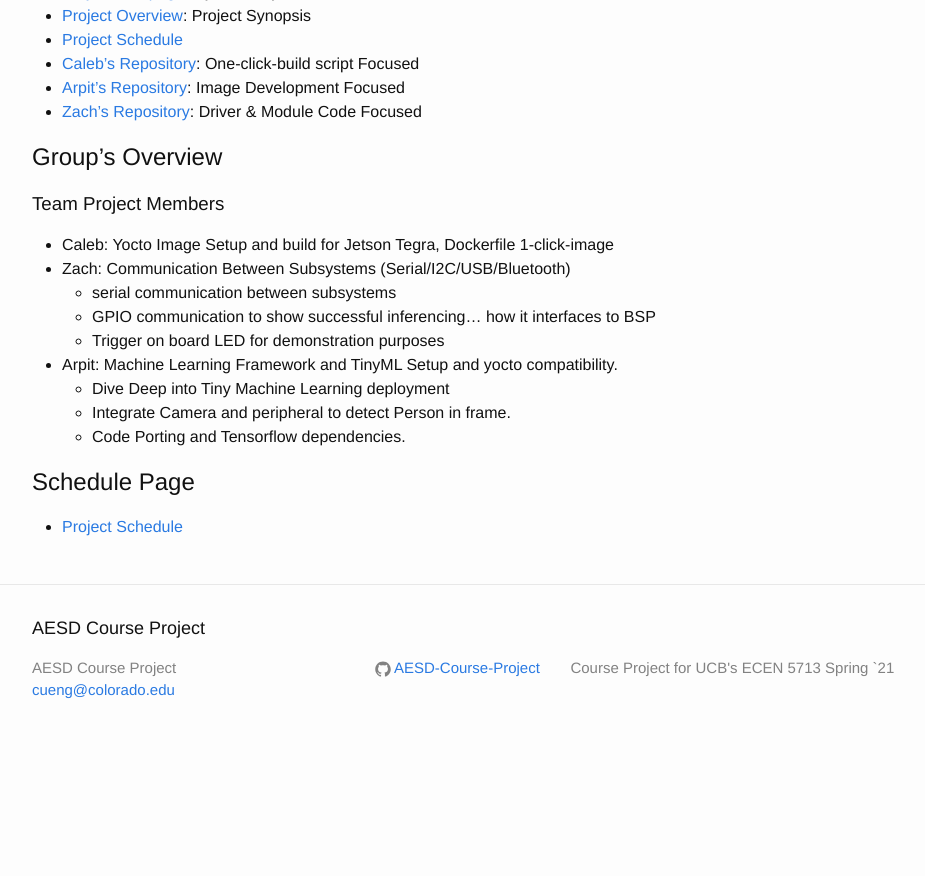
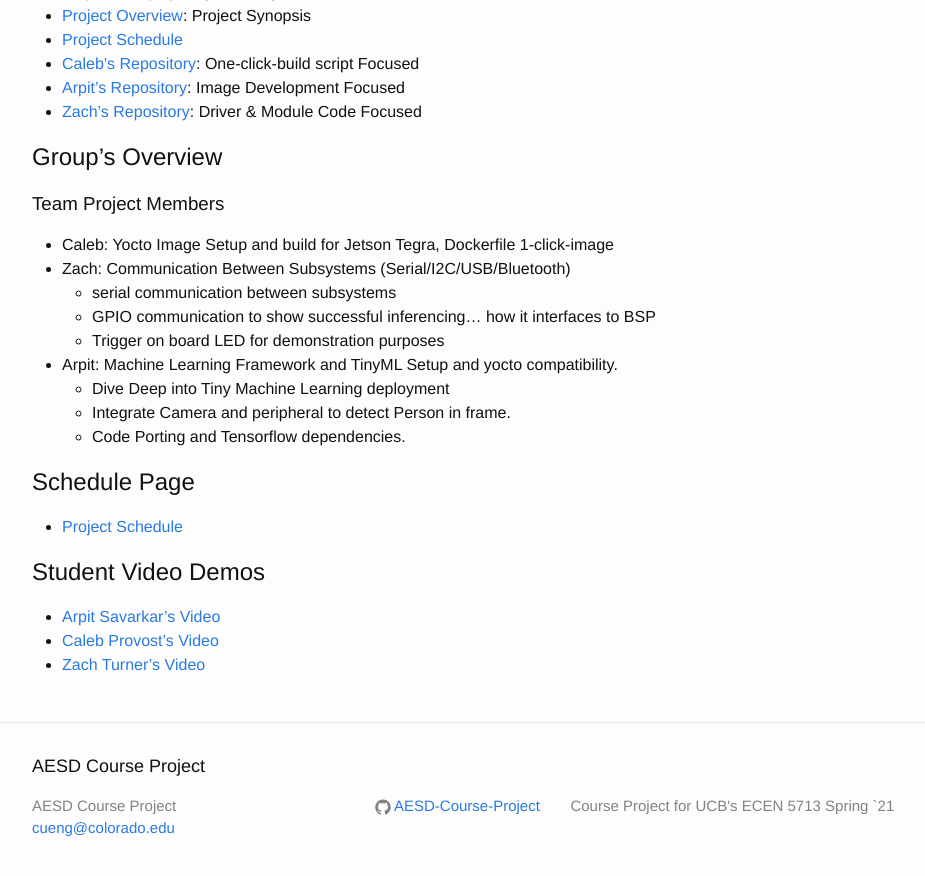
Before and after one commit to AESD-Course-Project/AESD-Course-Project.github.io, a Jekyll site: the page built from src/Project-Overview.md, in a window 1280 px wide and 900 px high, scrolled down 2642 px. Shown: the top 876 px of the window, without its empty margins (126-1051 px from the left). Built offline with Jekyll 4.4.1, drawn with Linux system fonts in a browser that asks for light colours; before the commit the page ends 3404 px from its top, so only the background shows below that; part of the change alters nothing that is shown.

Commit message:
adding group video section to overview

```diff
--- a/src/Project-Overview.md
+++ b/src/Project-Overview.md
@@ -91,20 +91,7 @@ Intended hardware platforms for this project:
 ## Schedule Page
 - [Project Schedule](Project-Schedule)
 
-
-<!-- ### Communication Between Subsystems
-Couple of options:
-
-* Serial communication between Jetson and Arduino
-  * Simplist electrical connection, connect USBA on Jetson to MicroUSB on Arduino
-  * Use TTY device on Jetson to communicate serially with Arduino
-  * Could create our own daemon to interact with the TTY device
-
-* I2C between Jetson and Arduino
-  * Lower level protocol, but still supported by both ends
-  * Would need to research how to interact with I2C communication from linux on Jetson
-
-* Potential Stretch (and a big stretch at that)
-  * Install WiFi/Bluettoth network card onto Jetson board
-  * Communicate with Arduino over Bluetooth
-  * https://www.jetsonhacks.com/2019/04/08/jetson-nano-intel-wifi-and-bluetooth/ -->
+## Student Video Demos
+- [Arpit Savarkar's Video](Arpit-Savarkar's-Final-Project-Video.md)
+- [Caleb Provost's Video](Caleb-Provost's-Final-Video-Page.md)
+- [Zach Turner's Video](Zach's-Turner-Final-Project-Video.md)
```
